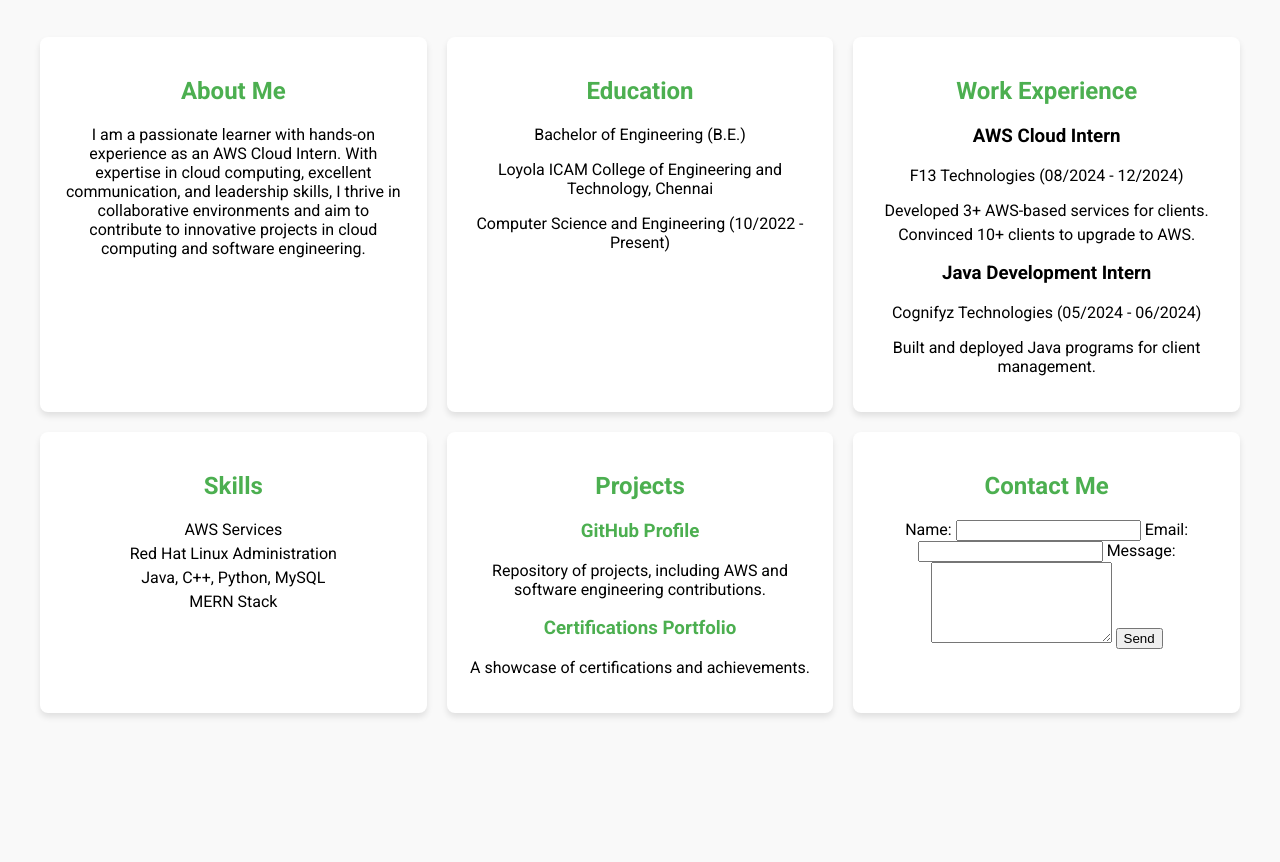
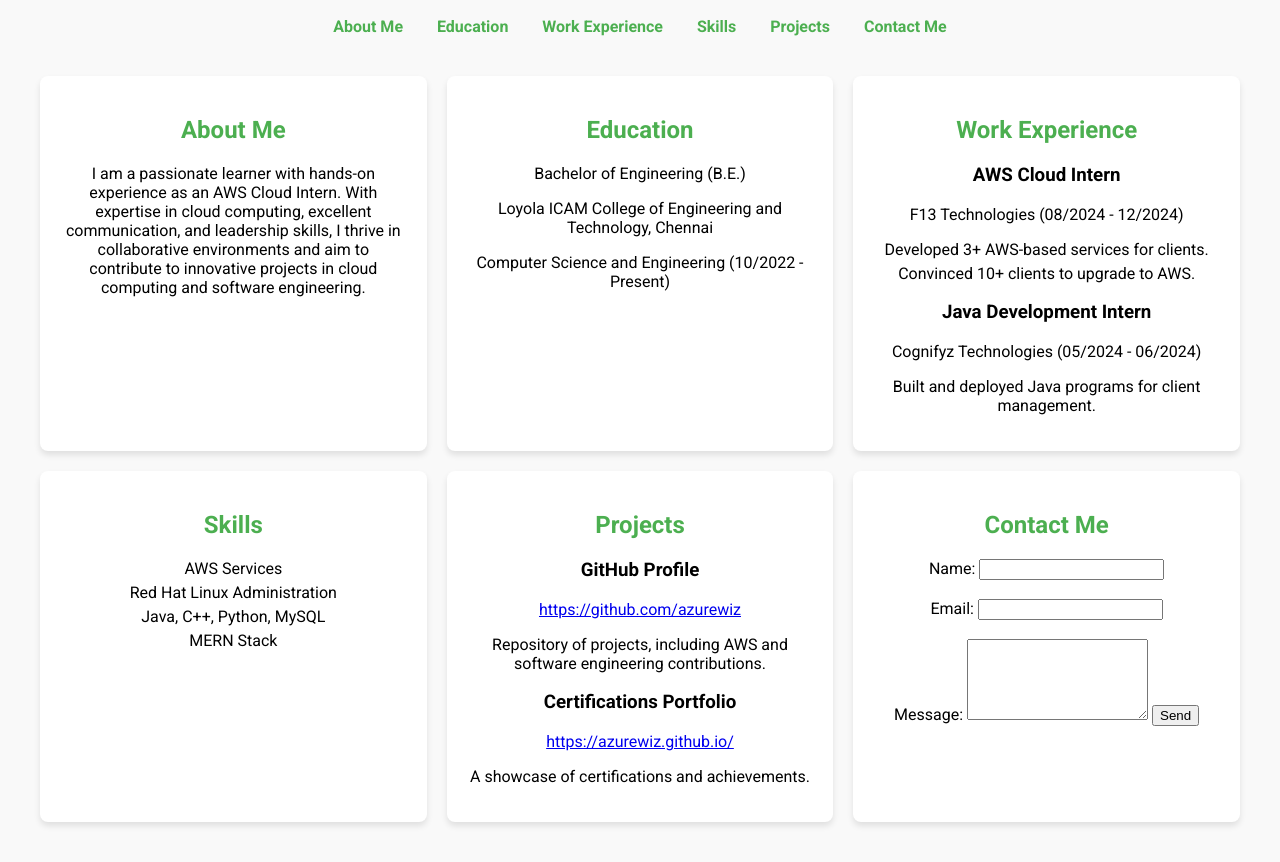
Before and after one commit to azurewiz/profile.github.io, a plain HTML site: page index.html in a window 1280 px wide. Shown: the part 61-923 px from the top of the page. Before the commit the page ends 814 px from the top, so only its background shows below. Drawn offline with Linux system fonts and the light colour scheme.

Commit message:
Update index.html
5674!

```diff
--- a/index.html
+++ b/index.html
@@ -1,3 +1,4 @@
+
 <!DOCTYPE html>
 <html lang="en">
 <head>
@@ -17,6 +18,19 @@
             margin: 20px 0;
             color: #4CAF50;
         }
+        nav {
+            text-align: center;
+            margin: 20px 0;
+        }
+        nav a {
+            margin: 0 15px;
+            color: #4CAF50;
+            text-decoration: none;
+            font-weight: bold;
+        }
+        nav a:hover {
+            text-decoration: underline;
+        }
         .grid-container {
             display: grid;
             grid-template-columns: repeat(3, 1fr);
@@ -32,6 +46,7 @@
             padding: 20px;
             text-align: center;
             transition: transform 0.3s ease, background-color 0.3s, color 0.3s;
+            position: relative; /* Added for positioning */
         }
         .grid-item:hover {
             cursor: pointer;
@@ -50,12 +65,14 @@
             position: fixed;
             top: 50%;
             left: 50%;
-            transform: translate(-50%, -50%) scale(1.2);
+            transform: translate(-50%, -50%) scale(1.1); /* Scale effect */
             z-index: 1000;
             background: #4CAF50;
             color: white;
             box-shadow: 0 8px 16px rgba(0, 0, 0, 0.2);
             transition: all 0.3s ease;
+            width: 80%; /* Adjust width for better visibility */
+            max-width: 600px; /* Max width for large screens */
         }
         .overlay {
             position: fixed;
@@ -71,17 +88,20 @@
         .overlay.active {
             opacity: 1;
         }
-        a {
-            color: #4CAF50;
-            text-decoration: none;
-        }
-        a:hover {
-            text-decoration: underline;
-        }
     </style>
 </head>
 <body>
     <h1>Welcome to My Professional Portfolio</h1>
+
+    <nav>
+        <a href="#about">About Me</a>
+        <a href="#education">Education</a>
+        <a href="#experience">Work Experience</a>
+        <a href="#skills">Skills</a>
+        <a href="#projects">Projects</a>
+        <a href="#contact">Contact Me</a>
+    </nav>
+
     <main class="grid-container">
         <div class="grid-item" id="about">
             <h2>About Me</h2>
@@ -122,9 +142,11 @@
 
         <div class="grid-item" id="projects">
             <h2>Projects</h2>
-            <h3><a href="https://github.com/azurewiz" target="_blank">GitHub Profile</a></h3>
+            <h3>GitHub Profile</h3>
+            <a href="https://github.com/azurewiz" target="_blank">https://github.com/azurewiz</a>
             <p>Repository of projects, including AWS and software engineering contributions.</p>
-            <h3><a href="https://azurewiz.github.io/" target="_blank">Certifications Portfolio</a></h3>
+            <h3>Certifications Portfolio</h3>
+            <a href="https://azurewiz.github.io/" target="_blank">https://azurewiz.github.io/</a>
             <p>A showcase of certifications and achievements.</p>
         </div>
 
@@ -132,9 +154,9 @@
             <h2>Contact Me</h2>
             <form action="https://formspree.io/f/{your-form-id}" method="POST">
                 <label for="name">Name:</label>
-                <input type="text" id="name" name="name" required>
+                <input type="text" id="name" name="name" required><br><br>
                 <label for="email">Email:</label>
-                <input type="email" id="email" name="email" required>
+                <input type="email" id="email" name="email" required><br><br>
                 <label for="message">Message:</label>
                 <textarea id="message" name="message" rows="5" required></textarea>
                 <button type="submit">Send</button>
```
